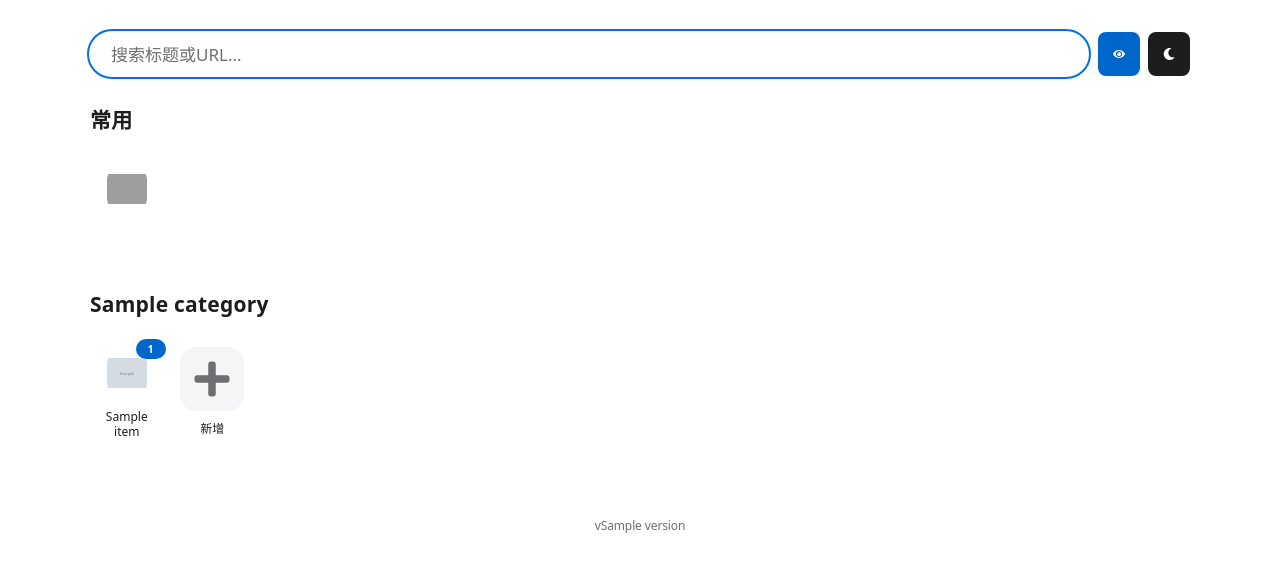
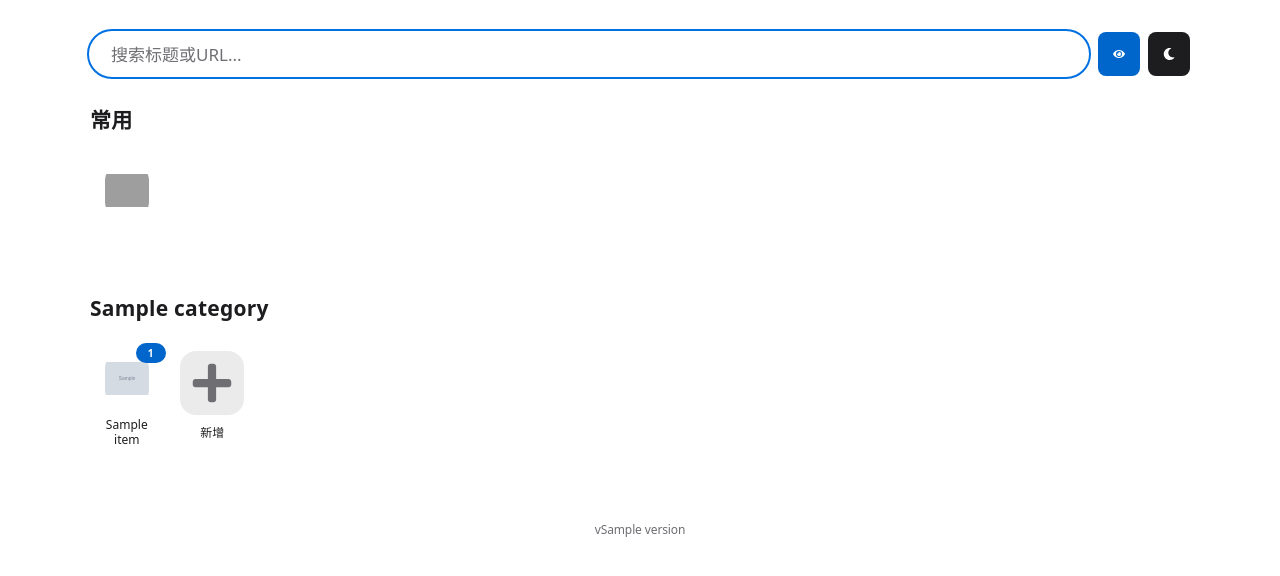
Before and after one commit to syaofox/homer, a Flask app: template app/templates/index.html in a window 1280 px wide. Shown: the top 576 px of the page. Run offline with Flask 3, Linux system fonts and the light colour scheme; the template is opened without the code that fills it: most values are stand-ins (such as "Sample title", 1, 10 or a date in 2020); grey boxes marked "Sample" are stand-in pictures; parts of the project's set-up code (start-up, migrations or seed data) failed here and were passed over; some libraries are stand-ins or nearby versions; grey boxes are pictures that could not be loaded.

Commit message:
style: 图标放大至44x44 (SVG)/56x56 (图片)，卡片背景增强色差

```diff
--- a/app/static/css/style.css
+++ b/app/static/css/style.css
@@ -20,7 +20,7 @@
     --text-secondary: var(--ink-muted-48);
     --heading: var(--ink);
     --border: var(--hairline);
-    --card-bg: var(--canvas-parchment);
+    --card-bg: #ebebeb;
     --card-shadow: none;
     --modal-bg: var(--canvas);
     --modal-overlay: rgba(0, 0, 0, 0.32);
@@ -55,7 +55,7 @@ html.dark-mode {
     --text-secondary: #86868b;
     --heading: #f5f5f7;
     --border: #424245;
-    --card-bg: rgba(255,255,255,0.05);
+    --card-bg: rgba(255,255,255,0.1);
     --card-shadow: none;
     --modal-bg: #1d1d1f;
     --modal-overlay: rgba(0,0,0,0.7);
@@ -155,8 +155,8 @@ h1 {
 }
 
 .nav-item .nav-item-icon .icon-svg {
-    width: 40px;
-    height: 40px;
+    width: 44px;
+    height: 44px;
     fill: currentColor;
 }
 
@@ -238,8 +238,8 @@ h2 {
 }
 
 .icon-img {
-    width: 52px;
-    height: 52px;
+    width: 56px;
+    height: 56px;
     object-fit: contain;
     margin-bottom: 4px;
     background: var(--input-bg);
```
Also changed, not shown: tests/test_utils.py (+3 -3 lines).
